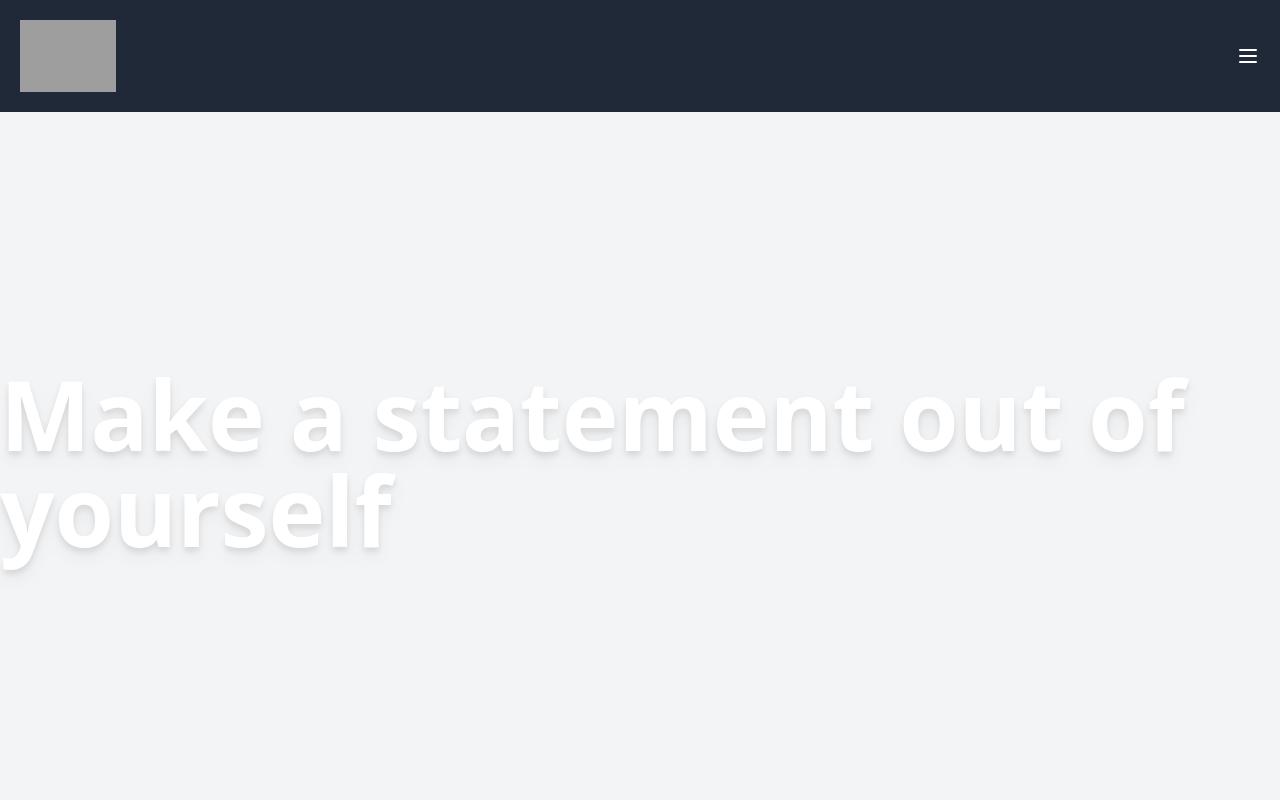
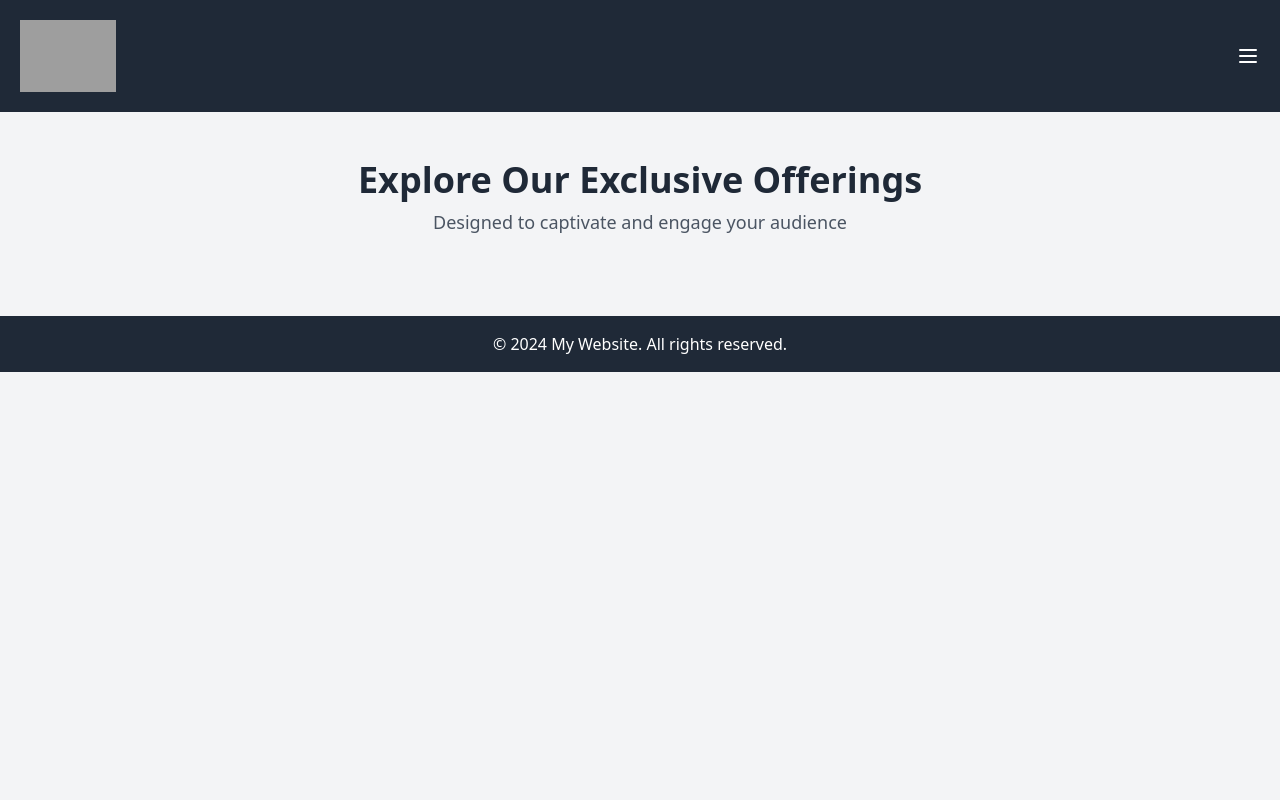
Before and after one commit to SamosTheWiseSage/Agile-project, a React (Create React App) app: page / in a window 1280 px wide. Shown: the top 800 px of the page. Built offline with nearby package versions, Linux system fonts and the light colour scheme; grey boxes are pictures that could not be loaded.

Commit message:
blockera drop down meny, kan lägga till igen senare

```diff
--- a/src/components/Home.js
+++ b/src/components/Home.js
@@ -5,16 +5,6 @@ import Layout from './Layout';
 const Home = () => {
   return (
     <Layout>
-      <div className="relative w-full h-80 md:h-[500px] lg:h-[700px]">
-        <div className="absolute inset-0 flex w-full h-full">
-          {/* Här skulle du ha en bildslider */}
-        </div>
-        <div className="absolute inset-0 flex items-center justify-center">
-          <h1 className="text-white text-4xl md:text-6xl lg:text-8xl font-bold drop-shadow-lg">
-            Make a statement out of yourself
-          </h1>
-        </div>
-      </div>
 
       <div className="text-center mt-12">
         <h2 className="text-3xl md:text-4xl font-extrabold text-gray-800">Explore Our Exclusive Offerings</h2>
```
